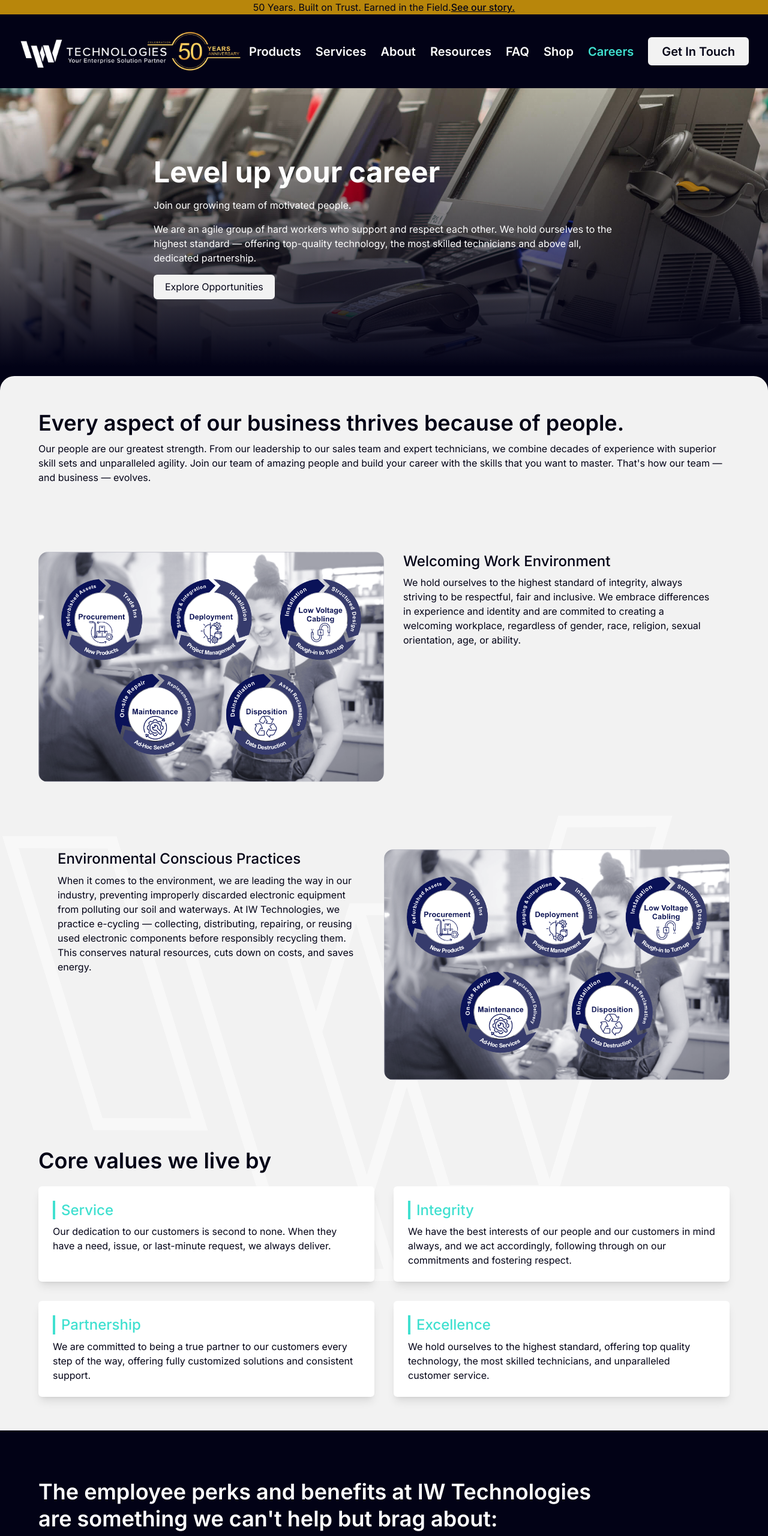
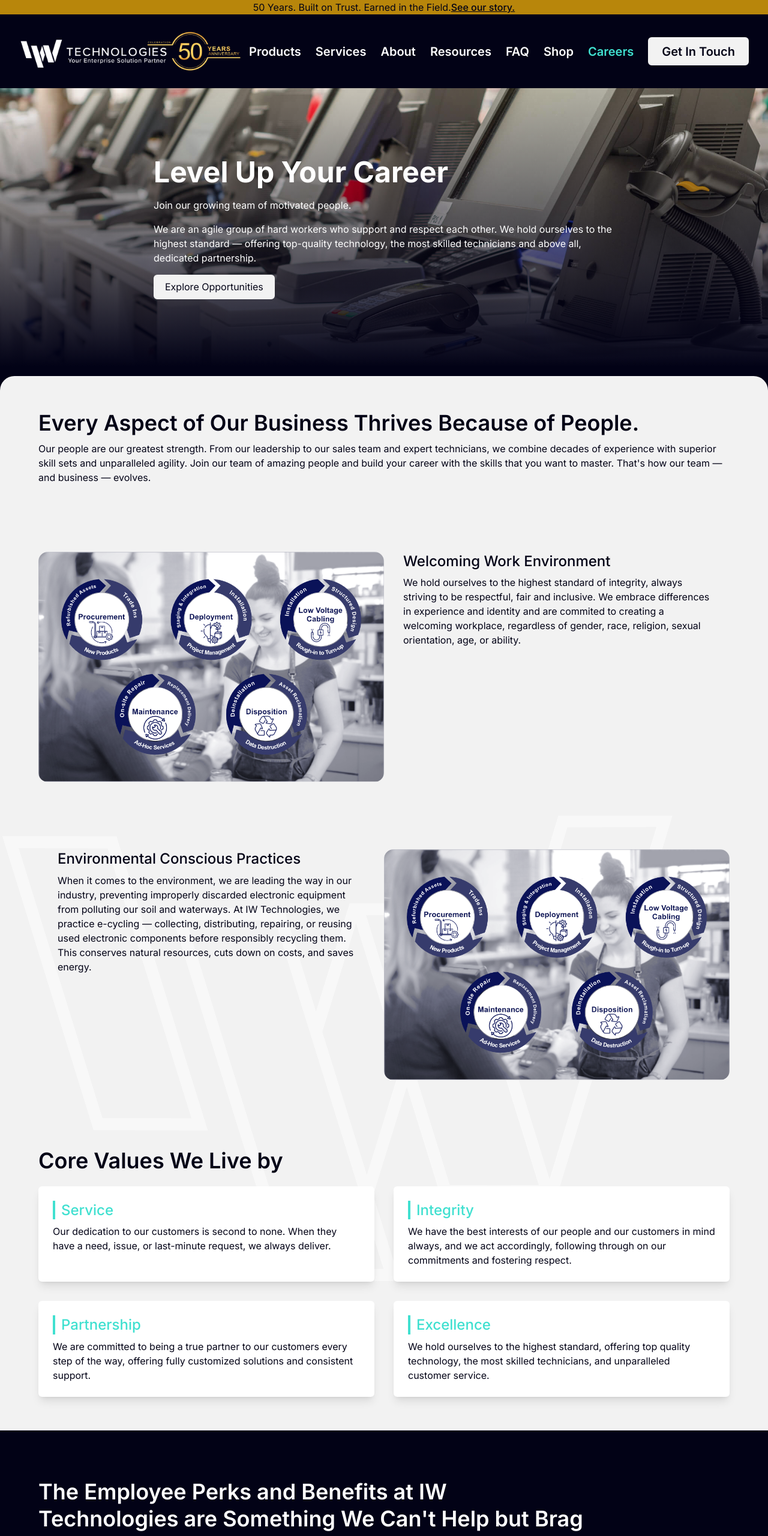
Before and after one commit to IWTechnologies/weareiw, a Next.js app in the folder nextjs-weareiw/: page /careers in a window 1280 px wide. Shown: the top 2561 px of the page at 60% size. Built offline with nearby package versions, Linux system fonts and the light colour scheme.

Commit message:
careers: updated headings

```diff
--- a/nextjs-weareiw/src/app/careers/page.tsx
+++ b/nextjs-weareiw/src/app/careers/page.tsx
@@ -44,7 +44,7 @@ export default function CareersPage() {
                     imageHeight={457}
                     text={
                     <>
-                        <h1>Level up your career</h1>
+                        <h1>Level Up Your Career</h1>
                         <p>Join our growing team of motivated people.</p>
                         <p>
                             We are an agile group of hard workers who support and respect
@@ -67,7 +67,7 @@ export default function CareersPage() {
                     <div className="container mx-auto flex justify-center">
                         <div className="w-[90%] flex flex-col gap-2">
                             <h2 className="">
-                                Every aspect of our business thrives because of people.
+                                Every Aspect of Our Business Thrives Because of People.
                             </h2>
                             <p className="">
                                 Our people are our greatest strength. From our leadership to our sales
@@ -150,7 +150,7 @@ export default function CareersPage() {
             <section className="relative z-20 w-[90%] mx-auto py-14 flex flex-col items-center gap-5">
                 <div className="w-full flex flex-col gap-1 text-brand-black">
                     <h2 className="">
-                        Core values we live by
+                        Core Values We Live by
                     </h2>
                 </div>
                 <div className="w-full grid grid-cols-1 gap-8
@@ -209,8 +209,8 @@ export default function CareersPage() {
             <section className="w-full py-20 bg-brand-black">
                 <div className="w-[90%] mx-auto flex flex-col gap-10">
                         <h2 className="w-[80%] text-white">
-                            The employee perks and benefits at IW Technologies are something
-                            we can't help but brag about:
+                            The Employee Perks and Benefits at IW Technologies are Something
+                            We Can't Help but Brag About:
                         </h2>
                         <div className="w-full grid grid-cols-1 md:grid-cols-2 lg:grid-cols-3 gap-5">
                             {benefitPerks.map((perks) => (
```
